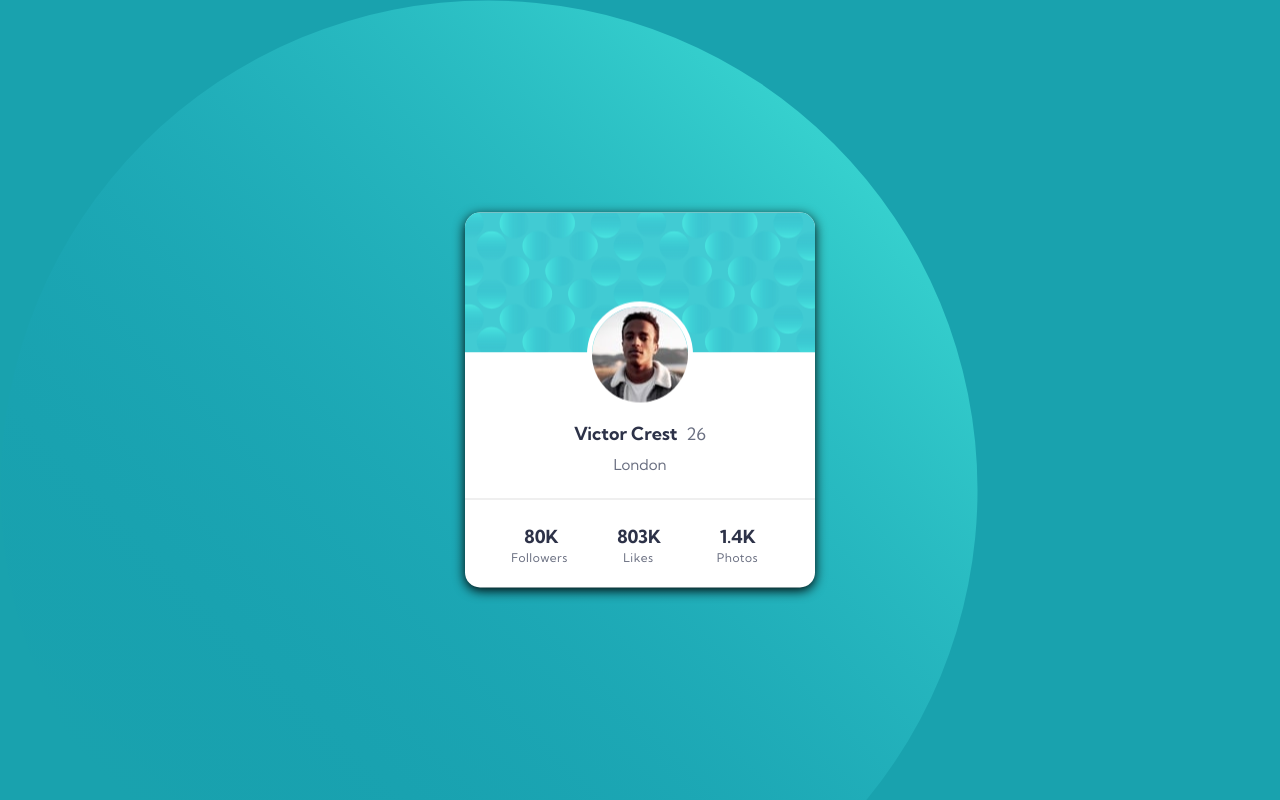
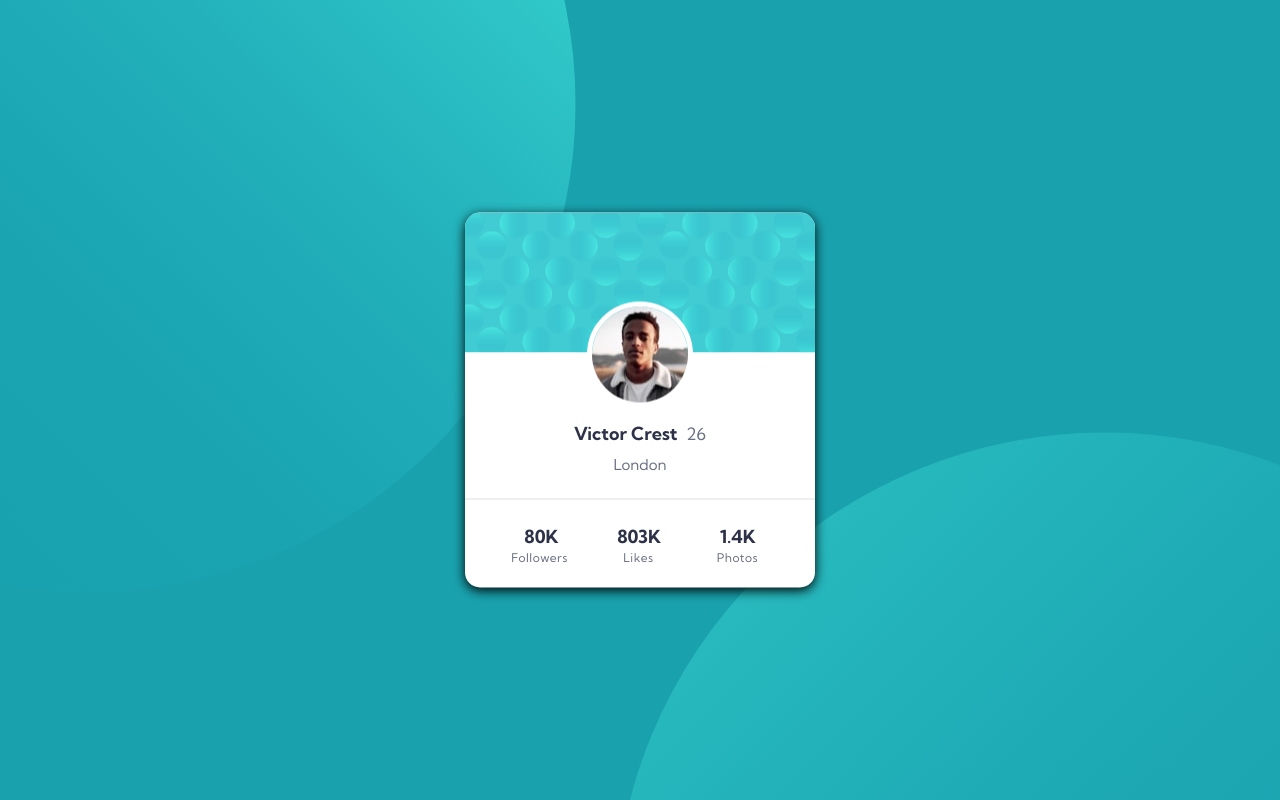
Before and after one commit to Shady-Omar/Frontend-Mentor-Challenge-4, a plain HTML site: page index.html in a window 1280 px wide. Drawn offline with Linux system fonts and the light colour scheme.

Commit message:
CSS Modified

```diff
--- a/main.css
+++ b/main.css
@@ -1,14 +1,15 @@
 body {
     font-family: 'Kumbh Sans', sans-serif;
     margin: 0px;
-    width: 100%;
     overflow-x: hidden;
     padding: 0px;
     background-color: hsl(185, 75%, 39%);
-    height: 100%;
     background-image: url(images/bg-pattern-top.svg), url(images/bg-pattern-bottom.svg);
-    background-repeat: no-repeat, no-repeat;
-    background-position: top left, bottom right;
+    background-position: right 55vw bottom 26vh, left 48vw top 54vh;
+    background-repeat: no-repeat;
+    position: relative;
+    width: 100vw;
+    height: 100vh;
 }
 
 .container {
```
